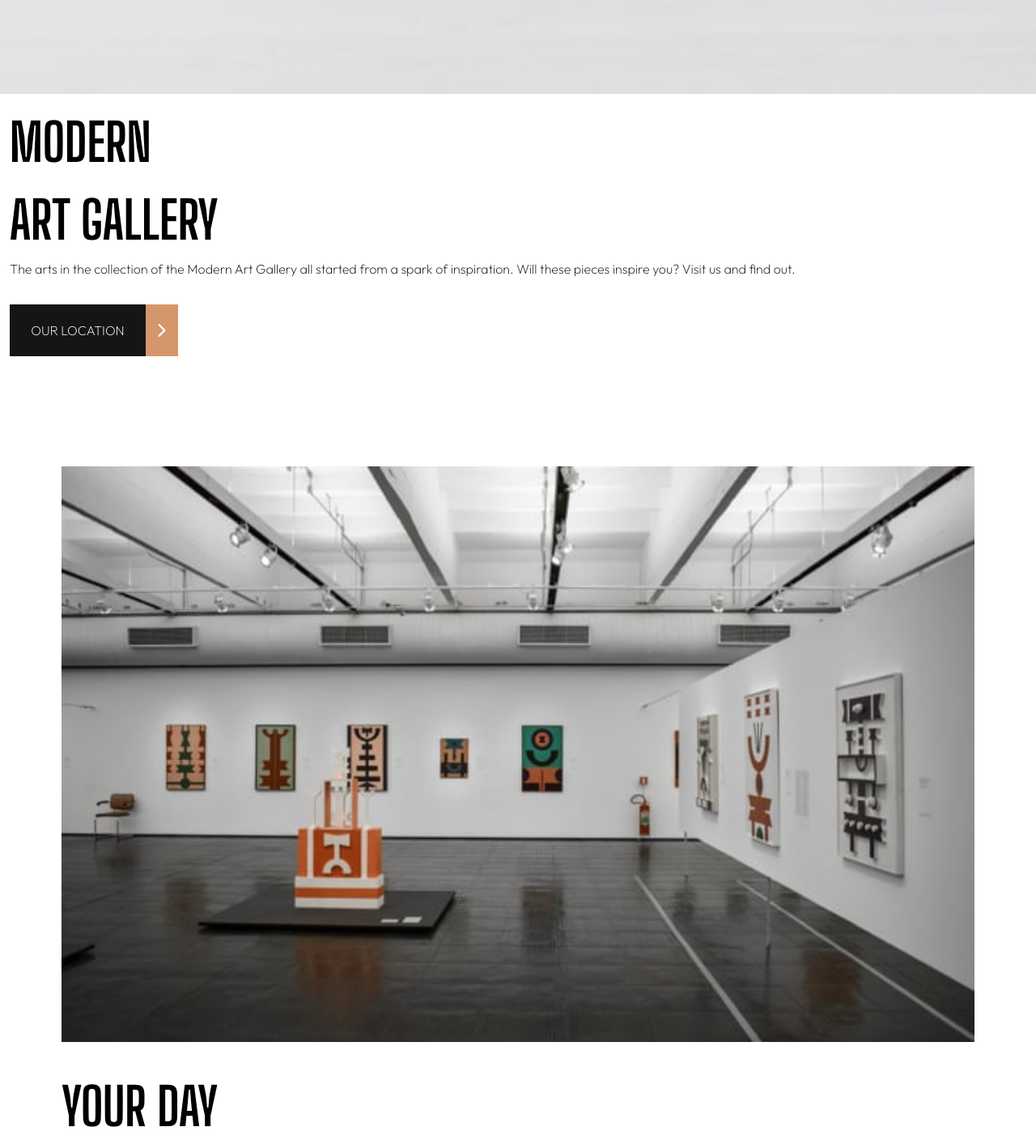
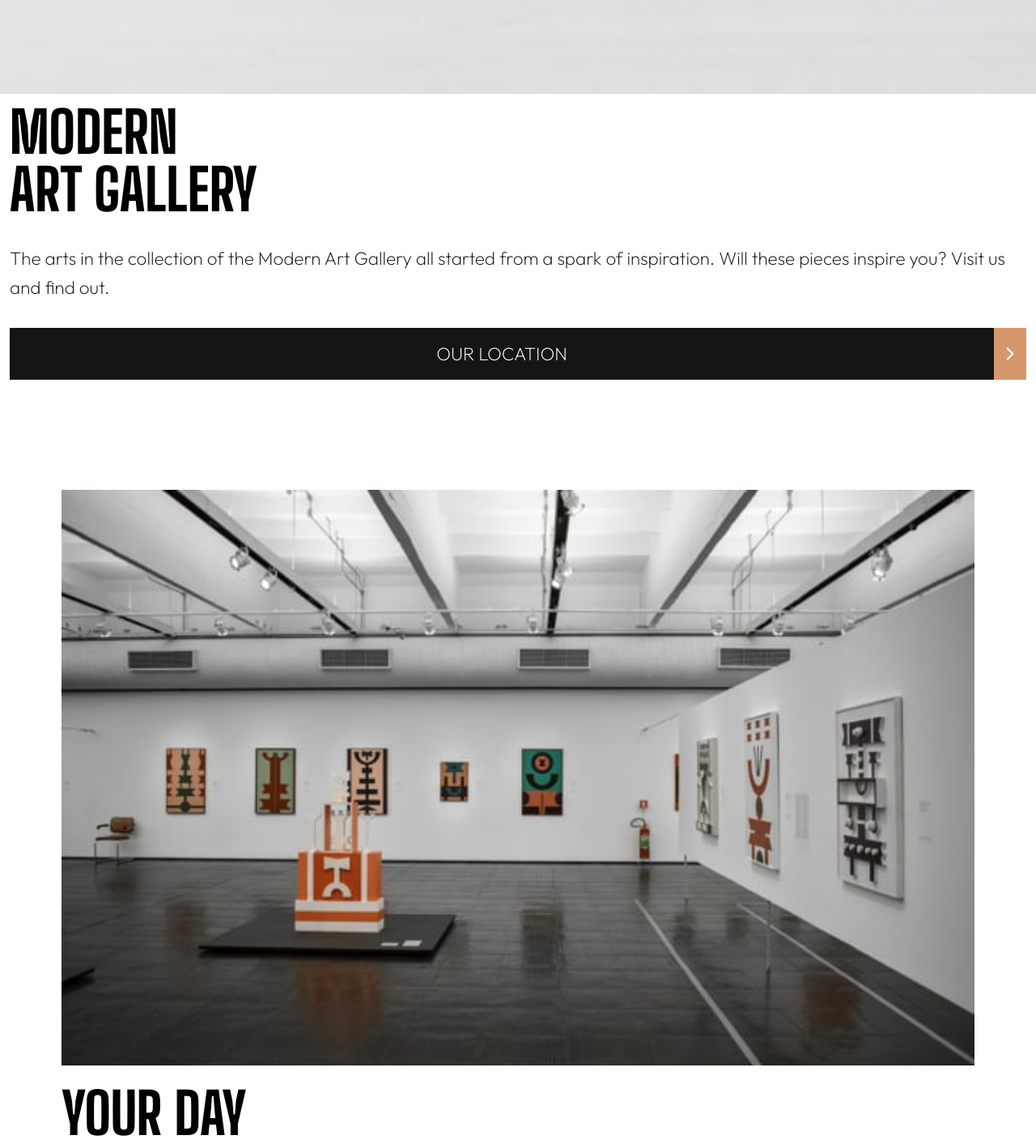
Before and after one commit to bonniemo/art-gallery, a Next.js app: page / in a window 1280 px wide. Shown: the part 1780-3193 px from the top of the page at 81% size. Built offline with nearby package versions, Linux system fonts and the light colour scheme.

Commit message:
style detail adjustements

```diff
--- a/app/components/BtnLocation.tsx
+++ b/app/components/BtnLocation.tsx
@@ -6,7 +6,7 @@ const BtnLocation = () => {
   return (
     <Link
     href="/location"
-    className="flex items-center w-52 h-16">
+    className="flex items-center h-16">
       <div className="bg-colorDark h-full w-full flex justify-center items-center">
         <p className="uppercase text-colorLight">Our location</p>
       </div>
--- a/app/components/Footer.tsx
+++ b/app/components/Footer.tsx
@@ -18,7 +18,7 @@ const Footer = ({ page }: FooterProp) => {
       <h3 className="uppercase mb-8 ls:m-0">
         <span className="block">Modern</span> Art Gallery
       </h3>
-      <p className=" l:w-[26rem] m:w-[17.5rem]">
+      <p className=" l:w-1/3 m:w-2/4">
         The Modern Art Gallery is free to all visitors and open seven days a
         week from 8am to 9pm. Find us at 99 King Street, Newport, USA.
       </p>
--- a/app/components/Gallery.tsx
+++ b/app/components/Gallery.tsx
@@ -14,9 +14,9 @@ const Gallery = () => {
         />
       </picture>
 
-      <section className="py-8 ls:col-start-1 ls:col-end-6 ls:row-start-1 ls:row-end-2">
+      <section className="pt-6 pb-8 ls:col-start-1 ls:col-end-6 ls:row-start-1 ls:row-end-2">
         {/* correct block for larger screens */}
-        <h2 className="uppercase">
+        <h2 className="uppercase mb-6">
           <span className="block lsinline">Your day </span>at the gallery
         </h2>
         <p className="ls:max-w-xs">
@@ -52,8 +52,8 @@ const Gallery = () => {
       </picture>
 
       <section className="bg-colorDark text-colorLight px-6 py-8 mb-28 ls:col-start-8 ls:col-end-13 ls:row-start-3 ls:row-end-4 ls:h-full">
-        <h2 className="uppercase">Come &amp; be inspired</h2>
-        <p className="max-w-xs">
+        <h2 className="uppercase mb-6">Come &amp; be inspired</h2>
+        <p className="">
           We’re excited to welcome you to our gallery and see how our
           collections influence you.
         </p>
--- a/app/components/Hero.tsx
+++ b/app/components/Hero.tsx
@@ -19,7 +19,7 @@ const Hero = () => {
         </picture>
       </section>
       <section className="ls:col-start-3 ls:col-end-11 m:col-start-6 m:col-end-11 row-start-2 row-end-4 ls:flex m:flex-col l:justify-between p-3 ls:p-0">
-        <h1 className="l:text-colorLight l:mix-blend-difference mmb-8 uppercase">
+        <h1 className="l:text-colorLight l:mix-blend-difference mb-8 uppercase">
           <span className="block">Modern</span> Art Gallery
         </h1>
         <section className="l:w-2/6">
--- a/app/globals.css
+++ b/app/globals.css
@@ -9,51 +9,87 @@
   --color-accent: #d5966c;
 
   /* FONTSIZE */
-  /* --header-size-big: clamp(3.75rem, 2.9577rem + 3.3803vw, 6rem);
-  --header-size-medium: clamp(2.5rem, 1.625rem + 2vw, 3.5rem);
-  --header-size-small: clamp(1.2rem, 0.5455rem + 2.6182vw, 3rem);
+  --header-size-xl: 6rem;
+  --header-size-l: 4.4rem;
+  --header-size-m: 3.75rem;
+  --header-size-s: 2.25rem;
 
-  --p-size-big: clamp(1.125rem, 1.0370rem + 0.3756vw, 1.375rem);;
-  --p-size-small: clamp(1rem, 0.9560rem + 0.1878vw, 1.125rem); */
+  --p-size-m: 1.4rem;
+  --p-size-s: 1.125rem;
 
-  --header-size-big: 4rem;
-  --header-size-small: 2.5rem;
-
-  --p-size-big: 1, 25rem;
-  --p-size-small: 1, 125rem;
+  /* LINE HEIGHT */
+  --line-height-xl: 5.5rem;
+  --line-height-l: 4.4rem;
+  --line-height-m: 3.125rem;
+  --line-height-s: 2.25rem;
+  --line-height-xs: 1.75rem;
 }
 
-/* @media (prefers-color-scheme: dark) {
-  :root {
-    --background: #0a0a0a;
-    --foreground: #ededed;
-  }
-} */
+h1 {
+  font-family: var(--font-big-shoulders), sans-serif;
+  font-size: var(--header-size-m);
+  font-weight: 800;
+  line-height: var(--line-height-m);
+}
 
-h1,
-h2,
-h3,
-h4,
-h5,
-h6 {
+h2 {
   font-family: var(--font-big-shoulders), sans-serif;
-  font-size: var(--header-size-small);
-  font-weight: bold;
+  font-size: var(--header-size-m);
+  font-weight: 800;
+  line-height: var(--line-height-m);
+}
+
+h3 {
+  font-family: var(--font-big-shoulders), sans-serif;
+  font-size: var(--header-size-s);
+  font-weight: 800;
+  line-height: var(--line-height-s);
 }
 
 p {
   font-family: var(--font-outfit), sans-serif;
-  font-size: var(--p-size-small);
+  font-size: var(--p-size-s);
   font-weight: 200;
+  line-height: var(--line-height-xs);
 }
 
 @media screen and (min-width: 768px) {
   p {
-    font-size: var(--p-size-big);
+    font-size: var(--p-size-m);
+    line-height: var(--line-height-s);
   }
 
-  h1,
+  h1 {
+    font-size: var(--header-size-l);
+    line-height: var(--line-height-l);
+  }
+
   h2 {
-    font-size: var(--header-size-big);
+    font-size: var(--header-size-m);
+    line-height: var(--line-height-m);
   }
 }
+
+@media screen and (min-width: 1024px) {
+  h1 {
+    font-size: var(--header-size-l);
+    line-height: var(--line-height-l);
+  }
+
+  h2 {
+    font-size: var(--header-size-l);
+    line-height: var(--line-height-l);
+  }
+}
+
+@media screen and (min-width: 1439px) {
+  h1 {
+    font-size: var(--header-size-xl);
+    line-height: var(--line-height-xl);
+  }
+
+  h2 {
+    font-size: var(--header-size-l);
+    line-height: var(--line-height-xl);
+  }
+}
```
